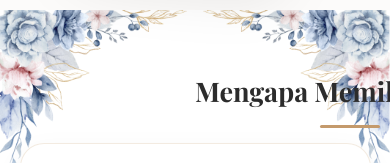
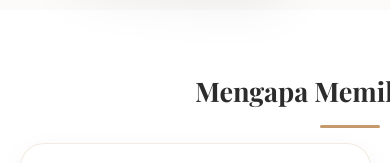
Before and after one commit to dexccv/undangan, a React (Vite) app: page / in a window 390 px wide. Shown: the part 844-1007 px from the top of the page. Built offline with nearby package versions, Linux system fonts and the light colour scheme; a web font is replaced by a local one.

Commit message:
fix: restrict global floral border css to only invitation sections to fix landing page layout

```diff
--- a/src/index.css
+++ b/src/index.css
@@ -1286,12 +1286,12 @@ footer i {
 /* =========================================================
    FLORAL FRAME DECORATION (Biru & Emas)
    ========================================================= */
-section {
+#cover, #countdown, #parents, #story, #gallery, #guestbook, #rsvp {
   position: relative;
   /* overflow: hidden; */ /* Removing overflow hidden to avoid clipping shadows */
 }
 
-section::before, #cover::before {
+#cover::before, #countdown::before, #parents::before, #story::before, #gallery::before, #guestbook::before, #rsvp::before {
   border-radius: 0; right: auto; left: 0;
   content: '';
   position: absolute;
@@ -1310,12 +1310,12 @@ section::before, #cover::before {
   opacity: 1;
 }
 
-section::before, #cover::before {
+#cover::before, #countdown::before, #parents::before, #story::before, #gallery::before, #guestbook::before, #rsvp::before {
   top: 0;
 }
 
 /* Pastikan semua elemen di dalam section berada di atas frame */
-section > * {
+#cover > *, #countdown > *, #parents > *, #story > *, #gallery > *, #guestbook > *, #rsvp > * {
   position: relative;
   z-index: 2;
 }
@@ -1326,7 +1326,7 @@ section > * {
 }
 
 @media (max-width: 600px) {
-  section::before, #cover::before {
+  #cover::before, #countdown::before, #parents::before, #story::before, #gallery::before, #guestbook::before, #rsvp::before {
   border-radius: 0; right: auto; left: 0;
     height: 200px;
     background-size: cover;
```
